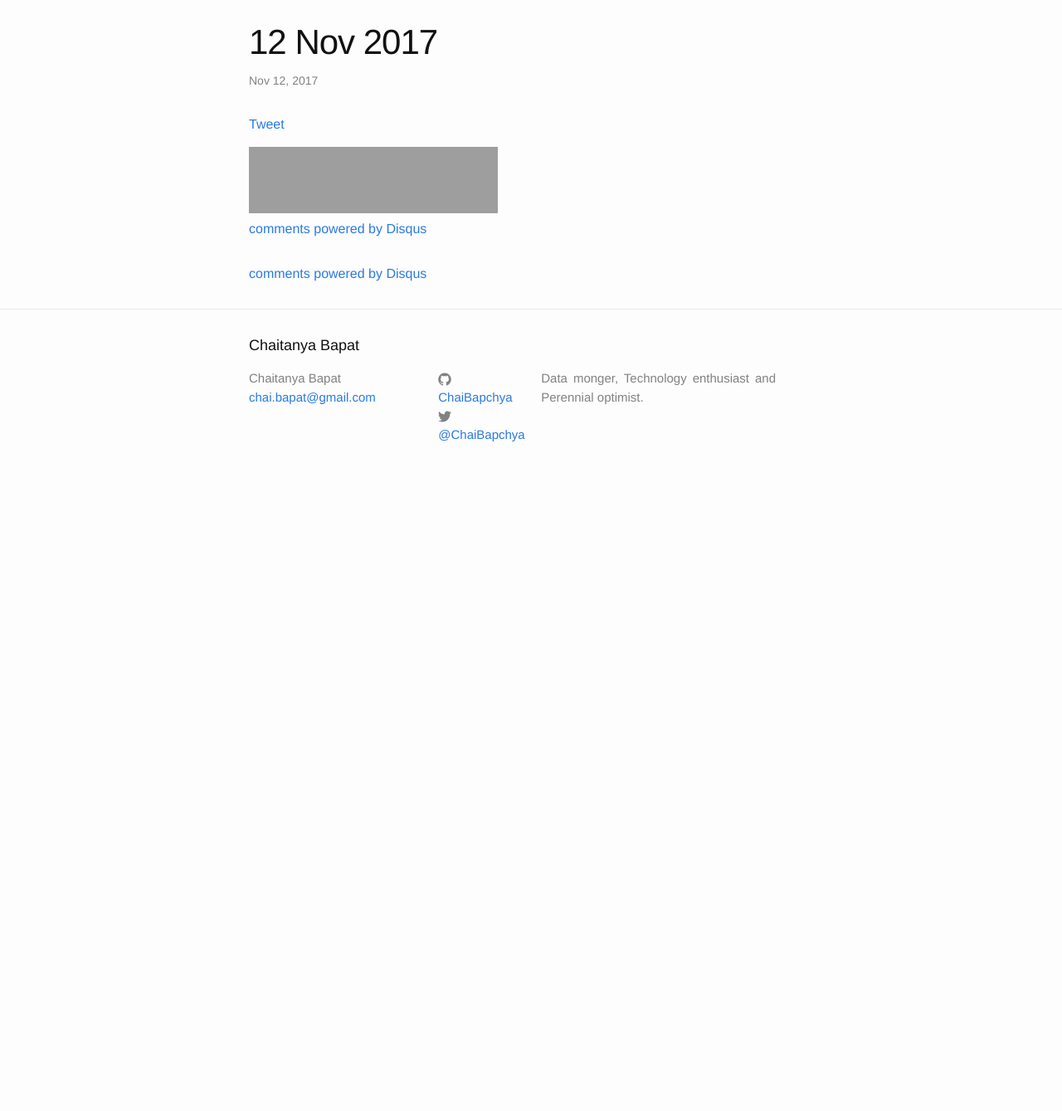
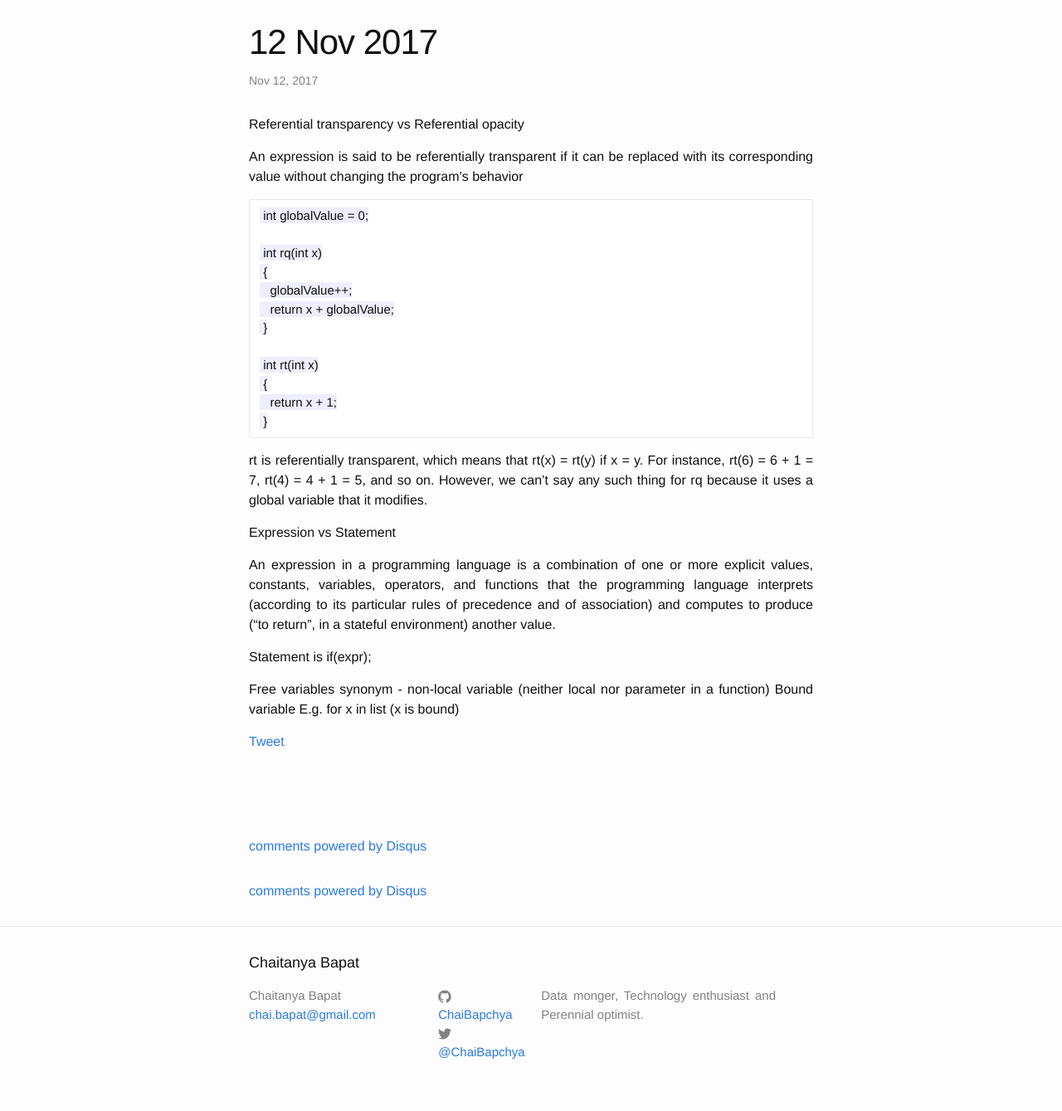
Before and after one commit to ChaiBapchya/ChaiBapchya.github.io, a Jekyll site: the page built from blogs/_posts/2017-11-12-a.markdown, in a window 1280 px wide. Shown: the whole page at 83% size. Built offline with Jekyll 4.4.1, drawn with Linux system fonts in a browser that asks for light colours; nearby versions of some CDN libraries; comment, search, counter and statistics services are not loaded; before the commit the page ends 900 px from its top, so only the background shows below that; grey boxes are pictures that could not be loaded.

Commit message:
Update 2017-11-12-a.markdown

````diff
--- a/blogs/_posts/2017-11-12-a.markdown
+++ b/blogs/_posts/2017-11-12-a.markdown
@@ -6,6 +6,36 @@ ahrefurl: https://chaibapchya.github.io/blogs/2017/11/12/12-Nov-2017.html
 comments: true
 categories: tech
 ---
+
+Referential transparency vs Referential opacity
+
+ An expression is said to be referentially transparent if it can be replaced with its corresponding value without changing the program's behavior
+
+ ```
+ int globalValue = 0;
+
+ int rq(int x)
+ {
+   globalValue++;
+   return x + globalValue;
+ }
+
+ int rt(int x)
+ {
+   return x + 1;
+ }
+ ```
+rt is referentially transparent, which means that rt(x) = rt(y) if x = y. For instance, rt(6) = 6 + 1 = 7, rt(4) = 4 + 1 = 5, and so on. However, we can't say any such thing for rq because it uses a global variable that it modifies.
+
+Expression vs Statement
+
+An expression in a programming language is a combination of one or more explicit values, constants, variables, operators, and functions that the programming language interprets (according to its particular rules of precedence and of association) and computes to produce ("to return", in a stateful environment) another value.
+
+Statement is if(expr);
+
+Free variables synonym - non-local variable (neither local nor parameter in a function)
+Bound variable E.g. for x in list (x is bound)
+
 
 
 <div class="g-plus" data-action="share" data-href="http://vishnun.github.io/blogs/2015/01/02/how-to-prevent-auto-links-in-gmail.html"></div>
````
